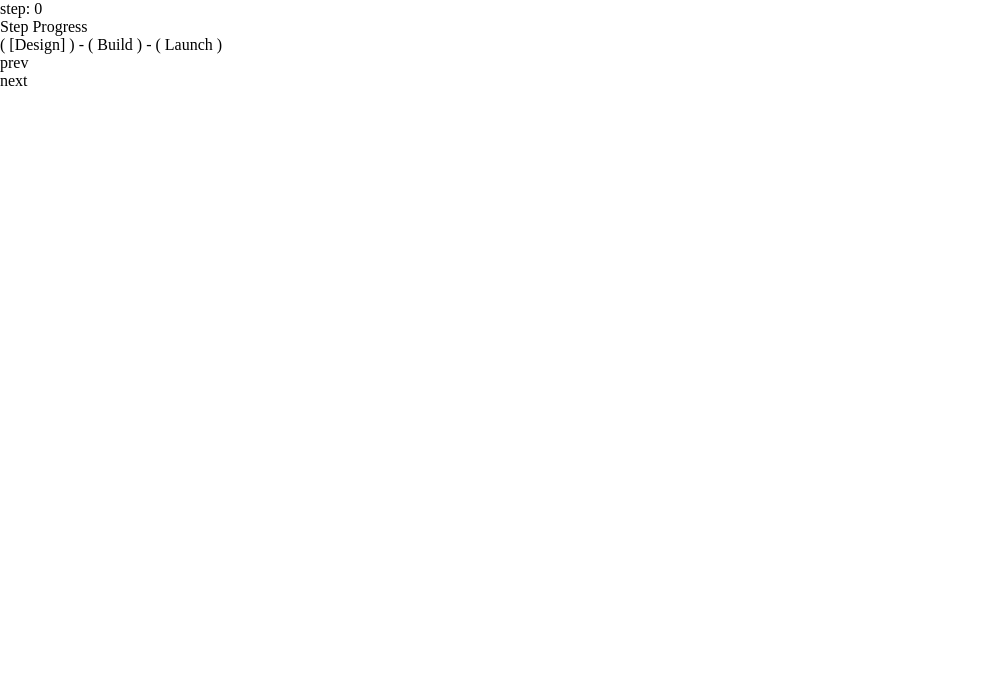
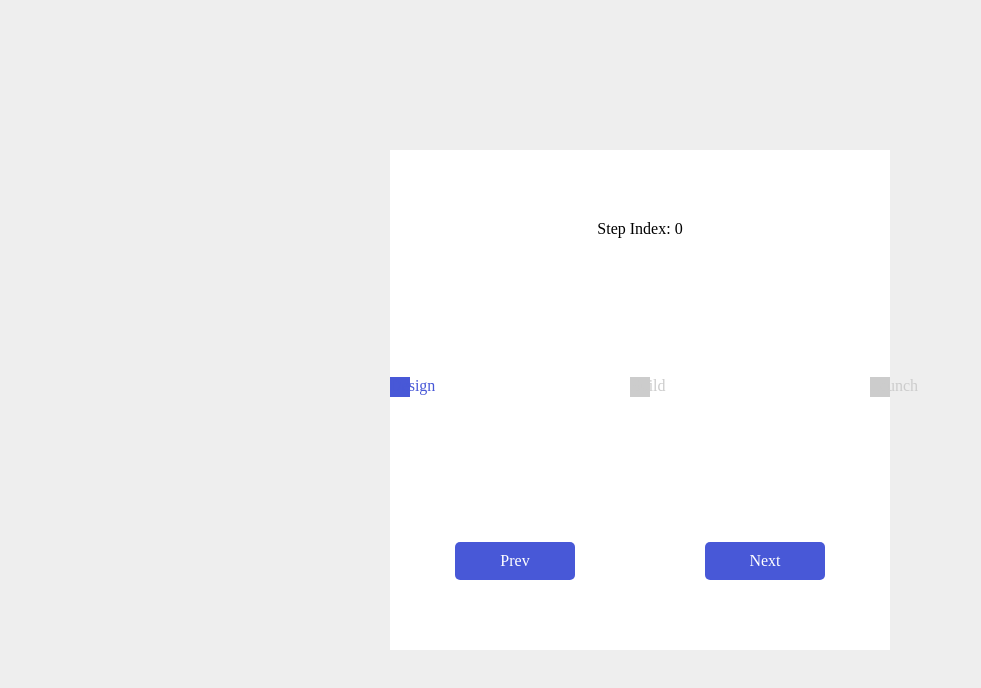
Before and after one commit to dehimer/react-step-progress-component-demo, a React app: page /#/1 in a window 1280 px wide. Shown: the top 688 px of the page, without its empty margins (0-981 px from the left). Built offline with nearby package versions, Linux system fonts and the light colour scheme.

Commit message:
feature: base visualisation of componenent in work

```diff
--- /dev/null
+++ b/src/client/components/Step/index.css
@@ -0,0 +1,25 @@
+.wrapper {
+    display: flex;
+    flex-direction: column;
+    width: 100vw;
+    height: 100vh;
+    justify-content: center;
+    align-items: center;
+    background-color: #eee;
+}
+
+.page {
+    display: flex;
+    flex-direction: column;
+    justify-content: space-around;
+    align-items: center;
+    height: 500px;
+    width: 500px;
+    background-color: white;
+}
+
+.controls {
+    display: flex;
+    justify-content: space-around;
+    width: 100%;
+}
--- a/src/client/components/Step/index.js
+++ b/src/client/components/Step/index.js
@@ -3,22 +3,43 @@ import { connect } from 'react-redux'
 import { nextStep, prevStep } from "../../actions/steps";
 // import StepProgress from 'react-step-progress-component';
 import StepProgress from '../StepProgress';
+import styles from './index.css'
+import styled from 'styled-components'
 
-const Step = ({ step, steps, nextStep, prevStep }) => (
-  <div>
-    <div>step: {step}</div>
+const Step = ({ step, steps, nextStep, prevStep, theme }) => {
+  const { color } = theme;
+  const SwitchButton = styled.div`
+    color: white;
+    background-color: ${color};
+    border-radius: 5px;
+    min-width: 100px;
+    text-align: center;
+    padding: 10px;
+    cursor: pointer;
+    user-select: none;
+  `;
+
+  return (
+    <div className={styles.wrapper}>
+      <div className={styles.page}>
+        <div>Step Index: {step}</div>
         <StepProgress
           step={step}
           steps={steps}
           nextStep={nextStep}
           prevStep={prevStep}
+          theme={theme}
         />
-    <div onClick={prevStep}>prev</div>
-    <div onClick={nextStep}>next</div>
+        <div className={styles.controls}>
+          <SwitchButton onClick={prevStep}>Prev</SwitchButton>
+          <SwitchButton onClick={nextStep}>Next</SwitchButton>
         </div>
-);
+      </div>
+    </div>
+  )
+};
 
-const mapStateToProps = ({ step, steps }) => ({ step, steps });
+const mapStateToProps = ({ step, steps, theme }) => ({ step, steps, theme });
 
 const mapDispatchToProps = {
   nextStep, prevStep
--- a/src/client/components/StepProgress/components/Circle/index.js
+++ b/src/client/components/StepProgress/components/Circle/index.js
@@ -1,7 +1,11 @@
 import React from 'react'
+import styles from 'styled-components'
 
-export default ({ children }) => (
-  <span>
-    ( { children } )
-  </span>
-)
+export default ({ theme: { color, thickness } }) => {
+  const Circle = styles.div`
+    border: ${thickness}px solid ${color};
+  `;
+  return (
+    <Circle />
+  )
+}
--- /dev/null
+++ b/src/client/components/StepProgress/components/Label/index.js
@@ -0,0 +1,15 @@
+import React from 'react'
+import styled from 'styled-components'
+
+export default ({ theme: { color }, label }) => {
+  const Label = styled.div`
+    position: absolute;
+    color: ${color};
+  `;
+
+  return ((
+    <Label>
+      { label }
+    </Label>
+  ))
+}
--- a/src/client/components/StepProgress/components/Line/index.js
+++ b/src/client/components/StepProgress/components/Line/index.js
@@ -1,5 +1,14 @@
 import React from 'react'
+import styled from 'styled-components'
 
-export default () => (
-  <span> - </span>
-)
+export default ({ color }) => {
+  const Line = styled.div`
+    width: 100%;
+    height: 5px;
+    background-color: ${color};
+  `;
+
+  return ((
+    <Line />
+  ))
+}
--- /dev/null
+++ b/src/client/components/StepProgress/index.css
@@ -0,0 +1,6 @@
+.wrapper {
+    display: flex;
+    justify-content: space-between;
+    width: 100%;
+    max-width: 500px;
+}
--- a/src/client/components/StepProgress/index.js
+++ b/src/client/components/StepProgress/index.js
@@ -1,20 +1,25 @@
 import React from 'react'
 import Line from './components/Line'
 import Circle from './components/Circle'
+import Label from './components/Label'
 
-export default ({ step, steps, nextStep, prevStep }) => (
-  <div>
-    <div>Step Progress</div>
-    <div>
+import styles from './index.css'
+
+export default ({ step, steps, nextStep, prevStep, theme }) => {
+  const { color } = theme;
+
+  return (
+    <div className={styles.wrapper}>
       {
         steps.map((label, idx) => {
-          console.log(`idx: ${idx}`);
-          const isActiveStep = (idx === step);
+          const segmentTheme = {
+            ...theme,
+            color: idx <= step ? color : '#CCC'
+          };
+
 
           const isNextStep = (step - idx === -1);
           const isPrevStep = (step - idx === 1);
-          console.log(`isNextStep: ${isNextStep}`);
-          console.log(`isPrevStep: ${isPrevStep}`);
 
           let handler = () => {};
 
@@ -22,14 +27,14 @@ export default ({ step, steps, nextStep, prevStep }) => (
           if (isPrevStep) handler = prevStep;
 
           return (
-            <span key={idx} onClick={handler}>
-              <Circle>
-                { isActiveStep ? `[${label}]` : label }
-              </Circle>
-            </span>
+            <div key={idx}>
+              <Label label={label} theme={segmentTheme} />
+              <Circle onClick={handler} theme={segmentTheme} />
+              <Line key={`line-${idx}`} theme={segmentTheme} />
+            </div>
           )
-        }).reduce((prev, curr, idx) => [prev, <Line key={`line-${idx}`} />, curr])
+        })
       }
     </div>
-  </div>
-);
+  );
+}
--- a/src/client/reducers/index.js
+++ b/src/client/reducers/index.js
@@ -2,7 +2,11 @@ import { NEXT_STEP, PREV_STEP } from "../constants/steps";
 
 const defaultState = {
   step: 0,
-  steps: ['Design', 'Build', 'Launch']
+  steps: ['Design', 'Build', 'Launch'],
+  theme: {
+    color: '#4858d7',
+    thickness: 10,
+  }
 };
 
 export default function rootReducer(state = defaultState, action) {
```
Lines whose indentation alone changed are shown as unchanged.
